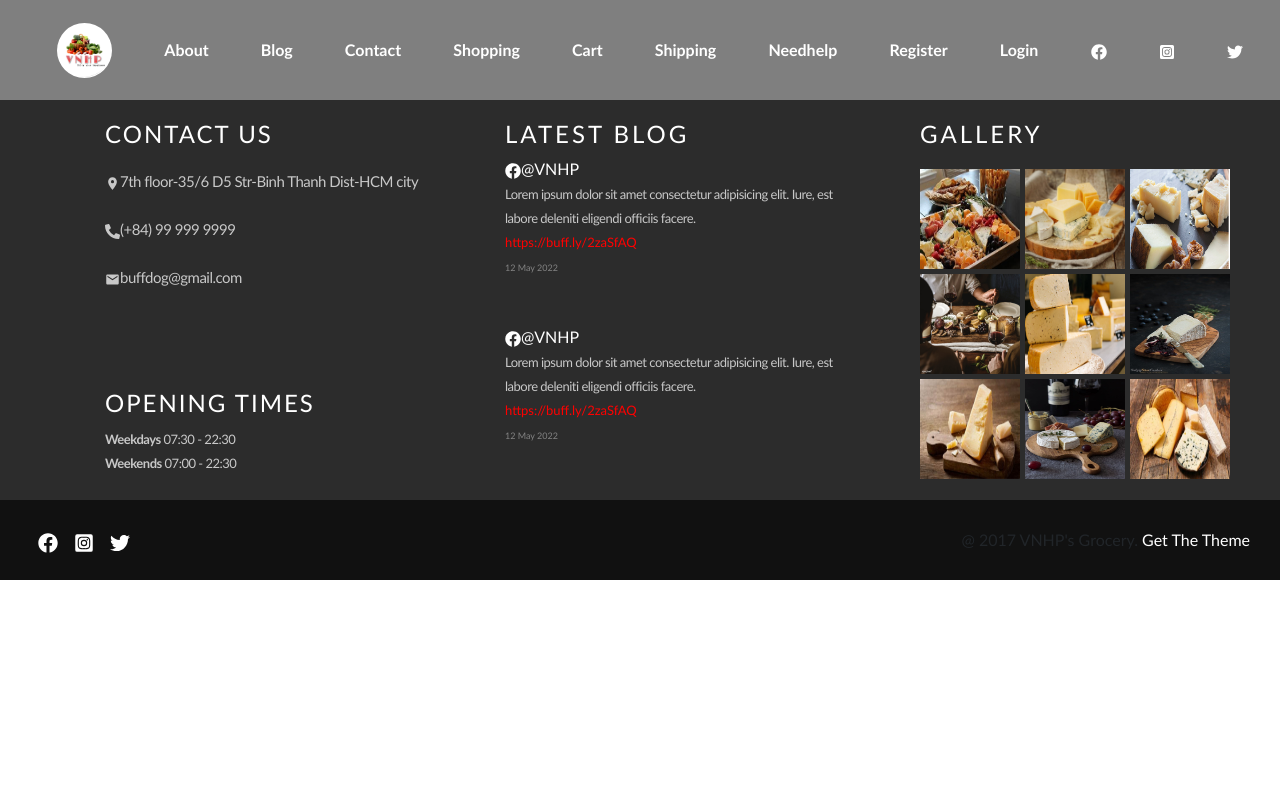
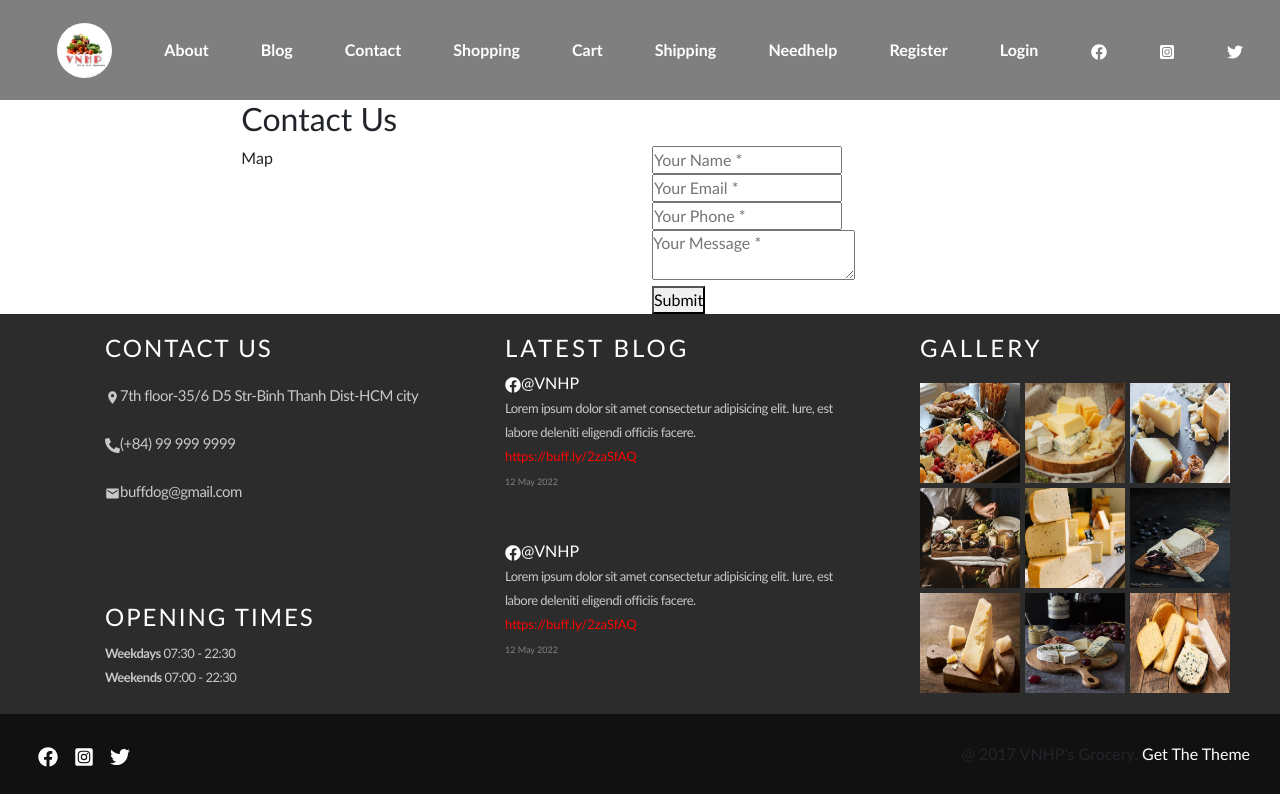
Before and after one commit to phongvan-1412/Techwiz-Sales, a React (Create React App) app in the folder react-frontend/: page /contactus in a window 1280 px wide. Built offline with nearby package versions, Linux system fonts and the light colour scheme.

Commit message:
Create contact us view

```diff
--- a/react-frontend/src/MainRoute.js
+++ b/react-frontend/src/MainRoute.js
@@ -18,6 +18,7 @@ import {
 
 import LandingPage from "./user/layout/LandingPageSlider/LandingPage";
 import About from "./user/pages/About";
+import ContactUs from "./user/pages/ContactUs";
 class MainRoute extends Component {
   //   componentDidMount() {
   //     this.props.getBlogs();
@@ -30,6 +31,7 @@ class MainRoute extends Component {
         <Routes>
           <Route path="/" element={<LandingPage />}></Route>
           <Route path="/about" element={<About />}></Route>
+          <Route path="/contactus" element={<ContactUs />}></Route>
 
           {/* {spotlights.map((spotlight) => (
             <Route
--- a/react-frontend/src/user/layout/Header-Footer/Header.js
+++ b/react-frontend/src/user/layout/Header-Footer/Header.js
@@ -1,6 +1,11 @@
 import React, { Component } from "react";
 import { Link } from "react-router-dom";
-import { FaFacebook, FaInstagramSquare, FaTwitter, FaBars } from "react-icons/fa";
+import {
+  FaFacebook,
+  FaInstagramSquare,
+  FaTwitter,
+  FaBars,
+} from "react-icons/fa";
 
 import "../../css/style-mobile.css";
 import "../../css/style-tablet.css";
@@ -21,28 +26,28 @@ class Header extends Component {
             <Link to="/about" replace className="about">
               About
             </Link>
-            <Link to="/blog" className="blog">
+            <Link to="/blog" replace className="blog">
               Blog
             </Link>
-            <Link to="/contact" className="contact">
+            <Link to="/contactus" replace className="contact">
               Contact
             </Link>
-            <Link to="/product" className="shopping">
+            <Link to="/product" replace className="shopping">
               Shopping
             </Link>
-            <Link to="/cart" className="cart">
+            <Link to="/cart" replace className="cart">
               Cart
             </Link>
-            <Link to="/shipping" className="shipping">
+            <Link to="/shipping" replace className="shipping">
               Shipping
             </Link>
-            <Link to="/needhelp" className="needhelp">
+            <Link to="/needhelp" replace className="needhelp">
               Needhelp
             </Link>
-            <Link to="/register" className="register">
+            <Link to="/register" replace className="register">
               Register
             </Link>
-            <Link to="/login" className="login">
+            <Link to="/login" replace className="login">
               Login
             </Link>
             <Link to="/" className="meta-facebook">
--- /dev/null
+++ b/react-frontend/src/user/pages/ContactUs.js
@@ -0,0 +1,35 @@
+import React, { Component } from "react";
+
+class ContactUs extends Component {
+  render() {
+    return (
+      <div className="container">
+        <h2>Contact Us</h2>
+        <div className="row">
+          <div className="col-6">Map</div>
+          <div className="col-6">
+            <form action="/contactus" method="post">
+              <div>
+                <input type="text" placeholder="Your Name *" required />
+              </div>
+              <div>
+                <input type="text" placeholder="Your Email *" required />
+              </div>
+              <div>
+                <input type="text" placeholder="Your Phone *" required />
+              </div>
+              <div>
+                <textarea type="text" placeholder="Your Message *" required />
+              </div>
+              <div>
+                <button>Submit</button>
+              </div>
+            </form>
+          </div>
+        </div>
+      </div>
+    );
+  }
+}
+
+export default ContactUs;
```
